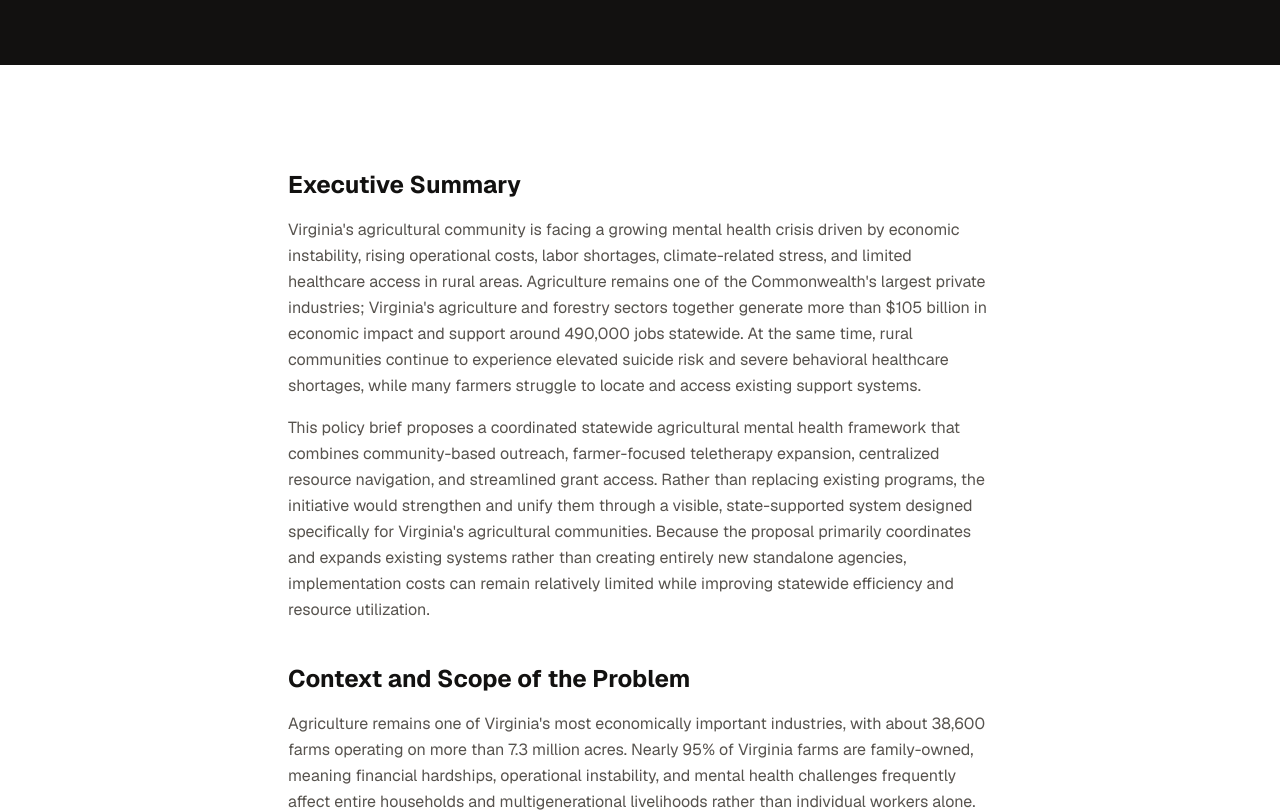
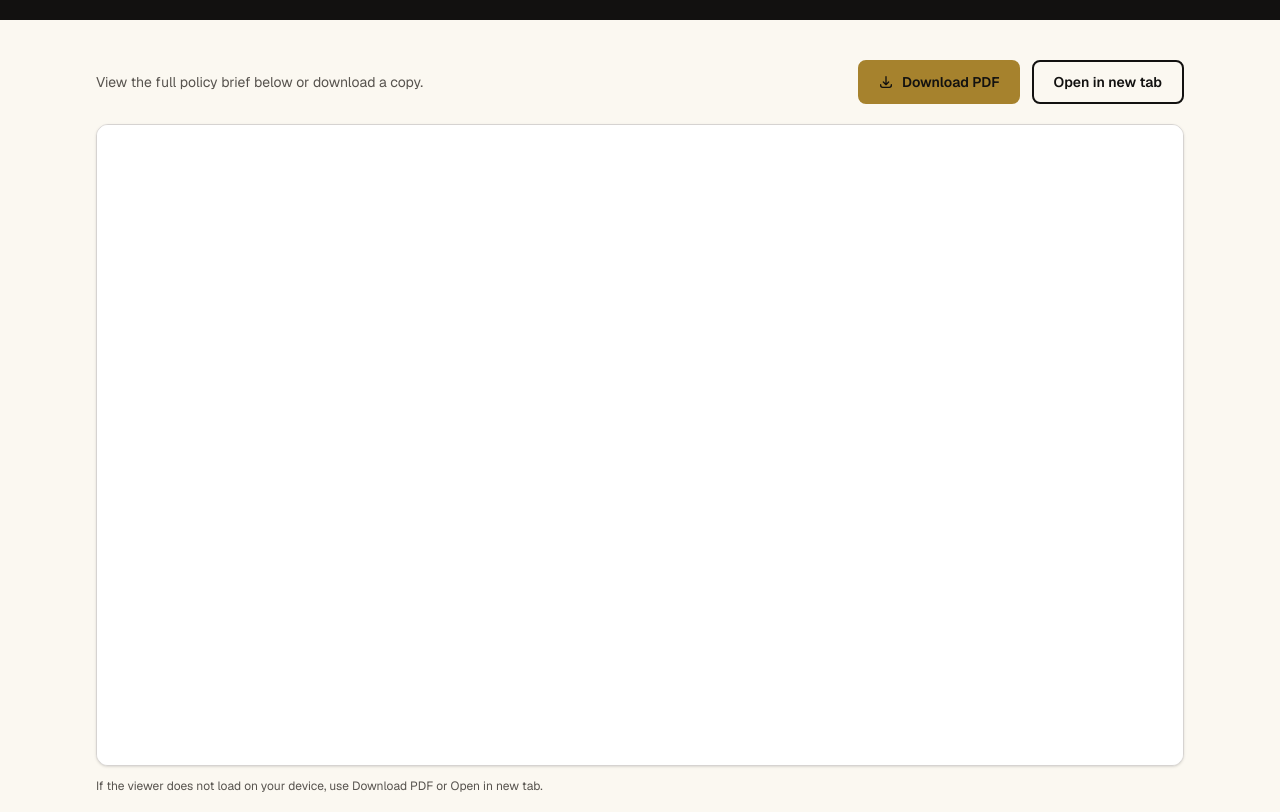
Before and after one commit to Legislate-For-Life/Legislate4Life-Website, a Next.js app: page /policy/virginia/virginia-farm-wellness-resilience in a window 1280 px wide. Shown: the part 387-1199 px from the top of the page. Built offline with nearby package versions, Linux system fonts and the light colour scheme.

Commit message:
Add embedded PDF viewer and download for Virginia policy brief.
Hosts the brief PDF in public/policy-briefs and shows an iframe viewer with download and open-in-new-tab actions. HTML text remains below for search and accessibility.

Co-authored-by: Cursor <cursoragent@cursor.com>

```diff
--- a/src/app/policy/[state]/[brief]/page.tsx
+++ b/src/app/policy/[state]/[brief]/page.tsx
@@ -2,6 +2,7 @@ import type { Metadata } from "next";
 import { notFound } from "next/navigation";
 import Link from "next/link";
 import RichTextBody from "@/components/sections/RichTextBody";
+import PolicyBriefPdfViewer from "@/components/sections/PolicyBriefPdfViewer";
 import JsonLd from "@/components/seo/JsonLd";
 import { getPolicyBrief, policyBriefs } from "@/data/policy-briefs";
 import { states } from "@/data/states";
@@ -54,6 +55,10 @@ export default async function PolicyBriefPage({ params }: PolicyBriefPageProps)
     day: "numeric",
   });
 
+  const pdfUrl = briefData.pdfFile
+    ? `/policy-briefs/${briefData.pdfFile}`
+    : null;
+
   return (
     <>
       <JsonLd
@@ -81,7 +86,7 @@ export default async function PolicyBriefPage({ params }: PolicyBriefPageProps)
         ]}
       />
       <section className="bg-ink-900 text-ink-100 py-16">
-        <div className="max-w-3xl mx-auto px-4 sm:px-6 lg:px-8">
+        <div className="max-w-6xl mx-auto px-4 sm:px-6 lg:px-8">
           <Link
             href={`/policy/${stateData.slug}`}
             className="inline-flex items-center text-sm text-gold-300 hover:text-gold-200 transition-colors mb-6"
@@ -115,8 +120,21 @@ export default async function PolicyBriefPage({ params }: PolicyBriefPageProps)
         </div>
       </section>
 
+      {pdfUrl && (
+        <PolicyBriefPdfViewer
+          pdfUrl={pdfUrl}
+          title={briefData.title}
+          downloadFileName={briefData.pdfFile!}
+        />
+      )}
+
       <article className="py-16 bg-white">
         <div className="max-w-3xl mx-auto px-4 sm:px-6 lg:px-8">
+          {pdfUrl && (
+            <h2 className="text-2xl font-bold text-foreground mb-6">
+              Read on this page
+            </h2>
+          )}
           <RichTextBody content={briefData.content} />
 
           <div className="mt-12 flex justify-center">
--- /dev/null
+++ b/src/components/sections/PolicyBriefPdfViewer.tsx
@@ -0,0 +1,66 @@
+interface PolicyBriefPdfViewerProps {
+  pdfUrl: string;
+  title: string;
+  downloadFileName: string;
+}
+
+export default function PolicyBriefPdfViewer({
+  pdfUrl,
+  title,
+  downloadFileName,
+}: PolicyBriefPdfViewerProps) {
+  return (
+    <section aria-label="Policy brief PDF" className="py-10 bg-cream-50">
+      <div className="max-w-6xl mx-auto px-4 sm:px-6 lg:px-8">
+        <div className="flex flex-col sm:flex-row sm:items-center sm:justify-between gap-4 mb-5">
+          <p className="text-sm text-muted-foreground">
+            View the full policy brief below or download a copy.
+          </p>
+          <div className="flex flex-wrap gap-3">
+            <a
+              href={pdfUrl}
+              download={downloadFileName}
+              className="inline-flex items-center justify-center px-5 py-2.5 rounded-lg bg-gold-500 text-ink-900 text-sm font-semibold hover:bg-gold-400 transition-colors"
+            >
+              <svg
+                className="w-4 h-4 mr-2"
+                fill="none"
+                stroke="currentColor"
+                viewBox="0 0 24 24"
+                aria-hidden="true"
+              >
+                <path
+                  strokeLinecap="round"
+                  strokeLinejoin="round"
+                  strokeWidth={2}
+                  d="M4 16v1a3 3 0 003 3h10a3 3 0 003-3v-1m-4-4l-4 4m0 0l-4-4m4 4V4"
+                />
+              </svg>
+              Download PDF
+            </a>
+            <a
+              href={pdfUrl}
+              target="_blank"
+              rel="noopener noreferrer"
+              className="inline-flex items-center justify-center px-5 py-2.5 rounded-lg border-2 border-ink-900 text-ink-900 text-sm font-semibold hover:bg-ink-900 hover:text-gold-200 transition-colors"
+            >
+              Open in new tab
+            </a>
+          </div>
+        </div>
+
+        <div className="rounded-xl border border-ink-200 bg-white shadow-sm overflow-hidden">
+          <iframe
+            src={`${pdfUrl}#view=FitH`}
+            title={`PDF: ${title}`}
+            className="w-full min-h-[75vh] sm:min-h-[80vh] bg-ink-100"
+          />
+        </div>
+        <p className="mt-3 text-xs text-muted-foreground">
+          If the viewer does not load on your device, use Download PDF or Open
+          in new tab.
+        </p>
+      </div>
+    </section>
+  );
+}
--- a/src/data/policy-briefs.ts
+++ b/src/data/policy-briefs.ts
@@ -13,6 +13,7 @@ export const policyBriefs: PolicyBrief[] = [
     date: "2026-06-01",
     author: ORG_NAME,
     content: virginiaFarmWellnessResilienceContent,
+    pdfFile: "virginia-farm-wellness-resilience.pdf",
   },
 ];
 
--- a/src/lib/types.ts
+++ b/src/lib/types.ts
@@ -30,6 +30,8 @@ export interface PolicyBrief {
   date: string;
   author: string;
   content: string;
+  /** PDF filename under /public/policy-briefs/ (e.g. "virginia-farm-wellness-resilience.pdf"). */
+  pdfFile?: string;
 }
 
 export type StateStatus = "active" | "developing";
```
Also changed, not shown: 1 other file (tests, documents, lock files or other folders).
